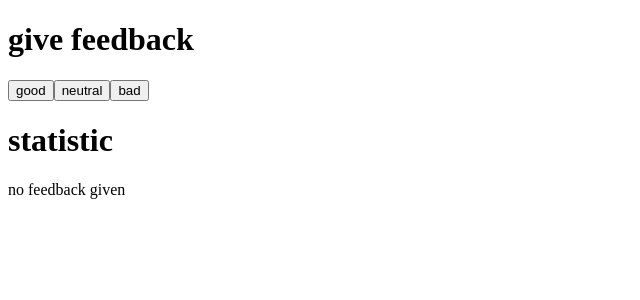
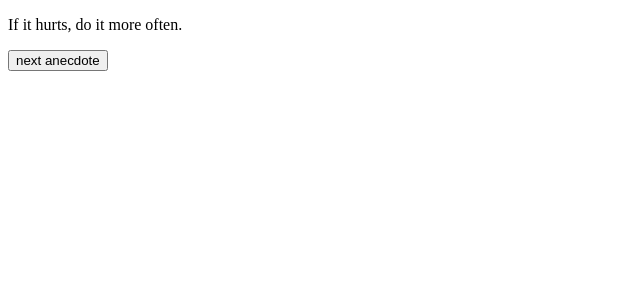
Before and after one commit to Eksezis/FullStackOpen-Zuraw, a React (Vite) app in the folder part1/: page / in a window 1280 px wide. Shown: the top 300 px of the page, without its empty margins (0-640 px from the left). Built offline with nearby package versions, Linux system fonts and the light colour scheme.

Commit message:
Ex1 Part1.12

```diff
--- a/part1/src/App.jsx
+++ b/part1/src/App.jsx
@@ -1,66 +1,25 @@
 import { useState } from 'react'
-const Title = (props)=>{ return(<h1>{props.title}</h1>)}
-const StatisticLine = (props)=>{ return(<><td>{props.name}</td> <td>{props.value}</td></>) }
-const Statistics = (props)=>{
-  return(<div>
-    <table>
-      <tr><StatisticLine name="good" value={props.good}/></tr>
-      <tr><StatisticLine name="neutral" value={props.neutral}/></tr>
-      <tr><StatisticLine name="bad" value={props.bad}/></tr>
-      <tr><StatisticLine name="all" value={props.all}/></tr>
-      <tr><StatisticLine name="average" value={(props.good*1+props.bad*-1)/props.all} /></tr>
-      <tr><StatisticLine name="positive" value={(props.good/props.all)*100+"%"} /></tr>
-    </table>
-  </div>)
-}
-const Feedback = (props)=>{
-  if (props.all!=0) {
-    return (
-      <div>
-        <Statistics good={props.good} neutral={props.neutral} bad={props.bad} all={props.all}/>
-      </div>
-    )
-  }
-  else{
-    return (
-      <div>
-        <p>no feedback given</p>
-      </div>
-    )
-  }
-}
 const App = () => {
-  // save clicks of each button to its own state
-  const [good, setGood] = useState(0)
-  const [neutral, setNeutral] = useState(0)
-  const [bad, setBad] = useState(0)
-  const [all, setAll] = useState(0)
-  const titles = {
-    first: 'give feedback',
-    second:'statistic'
-  }
-  const handleGood = () => {
-    setGood(good+1)
-    setAll(all+1)
-  }
-  const handleNeutral = () => {
-    setNeutral(neutral+1)
-    setAll(all+1)
-  }
-  const handleBad = () => {
-    setBad(bad+1)
-    setAll(all+1)
-  }
-
-
+  const anecdotes = [
+    'If it hurts, do it more often.',
+    'Adding manpower to a late software project makes it later!',
+    'The first 90 percent of the code accounts for the first 90 percent of the development time...The remaining 10 percent of the code accounts for the other 90 percent of the development time.',
+    'Any fool can write code that a computer can understand. Good programmers write code that humans can understand.',
+    'Premature optimization is the root of all evil.',
+    'Debugging is twice as hard as writing the code in the first place. Therefore, if you write the code as cleverly as possible, you are, by definition, not smart enough to debug it.',
+    'Programming without an extremely heavy use of console.log is same as if a doctor would refuse to use x-rays or blood tests when diagnosing patients.',
+    'The only way to go fast, is to go well.'
+  ]
+  const [selected, setSelected] = useState(0)
+  const change = () => {
+      let x = Math.floor(Math.random()*8);
+      console.log(x)
+      setSelected(x)
+    }
   return (
     <div>
-      <Title title={titles.first} />
-      <button onClick={handleGood}>good</button>
-      <button onClick={handleNeutral}>neutral</button>
-      <button onClick={handleBad}>bad</button>
-      <Title title={titles.second} />
-      <Feedback all={all} good={good} neutral={neutral} bad={bad}/>
+      <p>{anecdotes[selected]}</p>
+      <button onClick={change}>next anecdote</button>
     </div>
   )
 }
```
